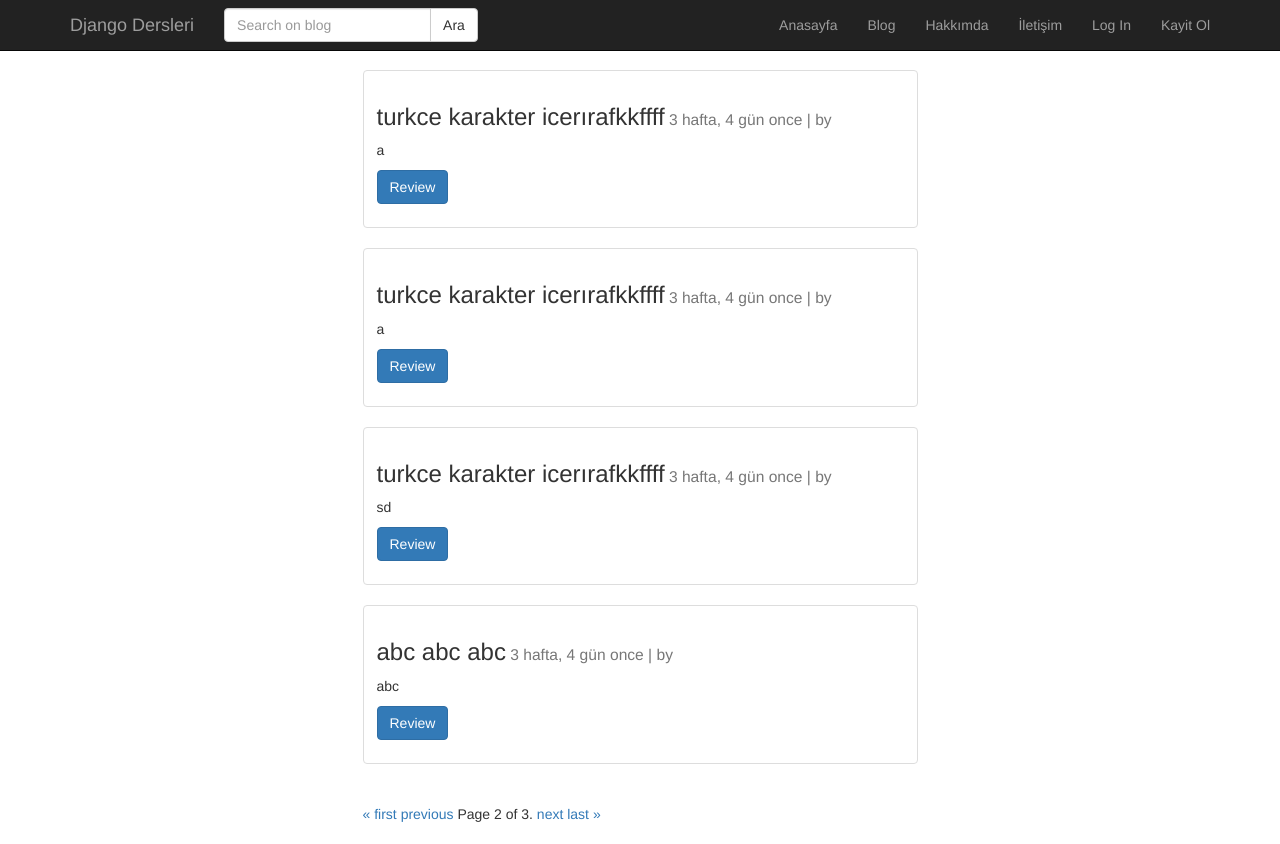
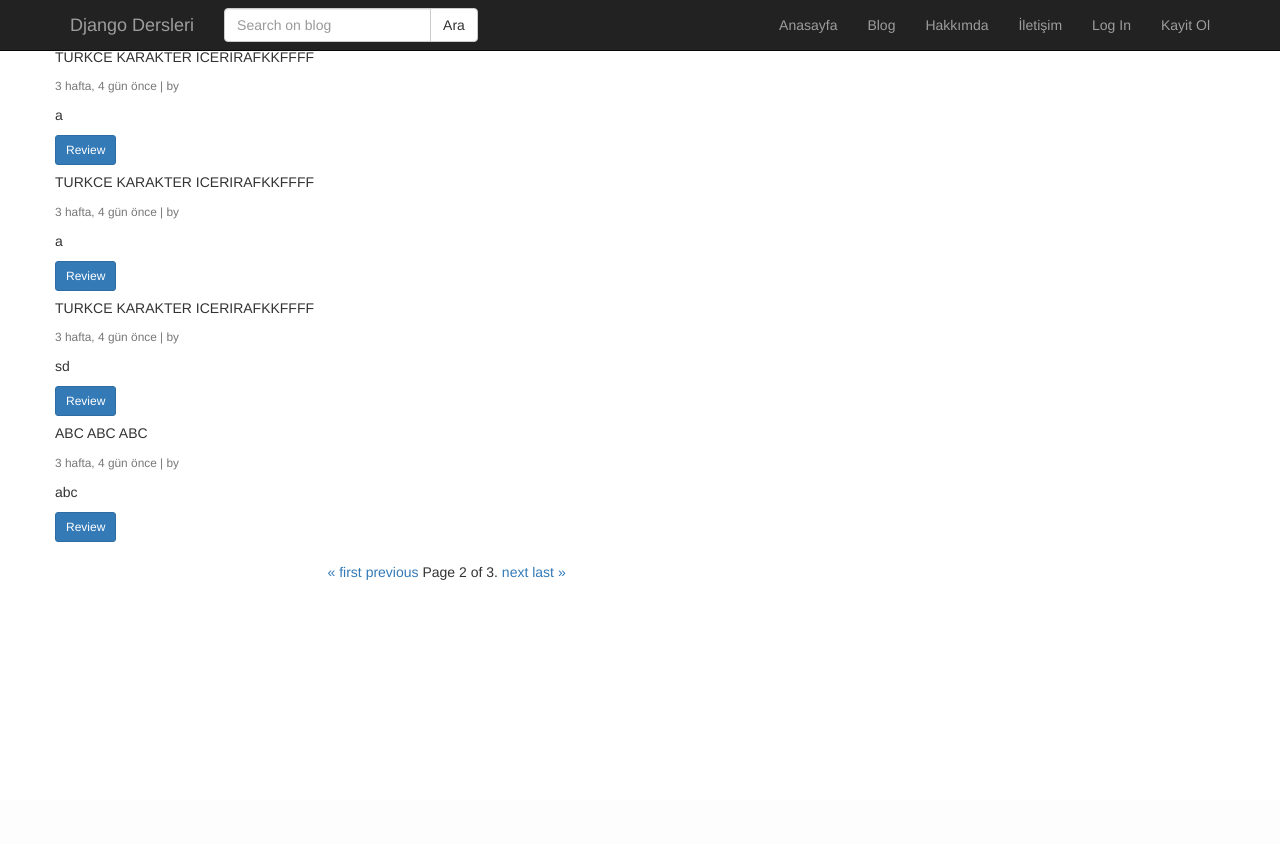
Before and after one commit to emircankocatepe/Blog-Websitesi, a Django app: page /post/index/?page=2 in a window 1280 px wide. After the commit the page ends 800 px from the top of that part, so only its background shows below. Run offline with Django 5.2, Linux system fonts and the light colour scheme; data comes from the database, SQL or seed files in the repository; the page is wider than the window, and the part outside it is not shown; some libraries are stand-ins or nearby versions.

Commit message:
final project before styling

```diff
--- a/accounts/about_url.py
+++ b/accounts/about_url.py
@@ -10,4 +10,6 @@ urlpatterns = [
 
     path('contact_us/', contact_view, name='contact'),
 
+
+
 ]
--- a/accounts/views.py
+++ b/accounts/views.py
@@ -44,5 +44,8 @@ def contact_view(request):
         post = form.save(commit=False)
         post.user = request.user
         post.save()
-        return render(request, 'about/success.html')
+        return redirect('success')
     return render(request, 'about/contact.html', {'form': form, 'title' : 'Write to us'})
+
+def success_view(request):
+    return render(request, 'about/success.html')
--- a/blog/urls.py
+++ b/blog/urls.py
@@ -16,6 +16,7 @@ Including another URLconf
 """
 from django.contrib import admin
 from django.urls import path, include
+from accounts.views import success_view
 from home.views import home_view
 from django.conf.urls.static import static
 from django.conf import settings
@@ -33,6 +34,8 @@ urlpatterns = [
 
     path('website/', include('accounts.about_url')),
 
+    path('success/', success_view, name='success'),
+
 ]
 
 
--- a/static/css/style.css
+++ b/static/css/style.css
@@ -1,3 +1,3 @@
 body {
-    padding-top: 70px;
+    padding-top: 40px;
 }
--- a/templates/post/index.html
+++ b/templates/post/index.html
@@ -5,44 +5,39 @@
 
     {#"{% url 'detail' id=post.id %}"#}
 
-    <div class="container">
+<div class="container mt-4">
+  <div class="row row-cols-1 row-cols-md-3 g-4">
+    {% for post in posts %}
+    <div class="col">
+      <div class="card h-100 card-post">
+        {% if post.image %}
+          <img src="{{ post.image.url }}" class="card-img-top" alt="{{ post.baslik }}">
+        {% endif %}
 
-    {% for post in posts %}
+        <div class="card-body d-flex flex-column">
+          <h5 class="card-title mb-1 text-uppercase">{{ post.baslik }}</h5>
+          <small class="text-muted meta mb-3">{{ post.yayimlanma_tarihi|timesince }} önce | by {{ post.user.get_full_name }}</small>
 
-        <div class="row" >
-        <!-- <img src="..." class="card-img-top" alt="..."> -->
-        <div class="col-md-6 col-md-offset-3" >
-            <div class="thumbnail">
-                <div class="caption">
-                    {% if post.image %}
-                        <img src=" {{ post.image.url }} " class="img-responsive">
-                    {% endif %}
-                    <h3>{{post.baslik}}<small> {{post.yayimlanma_tarihi | timesince}} once | by {{ post.user.get_full_name }}</small></h3>
-                    <p>{{post.metin | safe | linebreaks | truncatechars:1500}}</p>
-                    <p><a href="{{ post.get_absolute_url }}" class="btn btn-primary">Review</a></p>
-                    {% if request.user.is_authenticated%}
-                    <p><a href="{{ post.get_update_url }}" class="btn btn-default">Update</a></p>
-                    <p><a href="{{ post.get_delete_url }}" class="btn btn-danger">Delete</a></p>
-                    {% endif %}
-                </div>
-            </div>
+          <p class="card-text post-excerpt">
+            {{ post.metin|safe|linebreaks|truncatechars:180 }}
+          </p>
+
+          <div class="mt-auto d-flex gap-2 align-items-center">
+            <a href="{{ post.get_absolute_url }}" class="btn btn-primary btn-sm">Review</a>
+
+            {% if request.user.is_authenticated %}
+              <a href="{{ post.get_update_url }}" class="btn btn-link btn-sm">Update</a>
+              <a href="{{ post.get_delete_url }}" class="btn btn-danger btn-sm">Delete</a>
+            {% endif %}
+          </div>
+        </div>
+      </div>
+    </div>
+    {% endfor %}
+  </div>
+</div>
 
 
-
-        </div>
-
-        </div>
-
-
-
-        <!--
-        {{post.id}} <br>
-        <a href = "{{ post.get_absolute_url }}">{{ post.baslik }}</a><br>
-        {{post.metin}} <br>
-        {{post.yayimlanma_tarihi}} <br>
-        -->
-
-    {% endfor %}
             <div class="row" >
                 <!-- <img src="..." class="card-img-top" alt="..."> -->
                 <div class="col-md-6 col-md-offset-3" >
```
Also changed, not shown: db.sqlite3, templates/about/success.html (line endings or trailing spaces).
